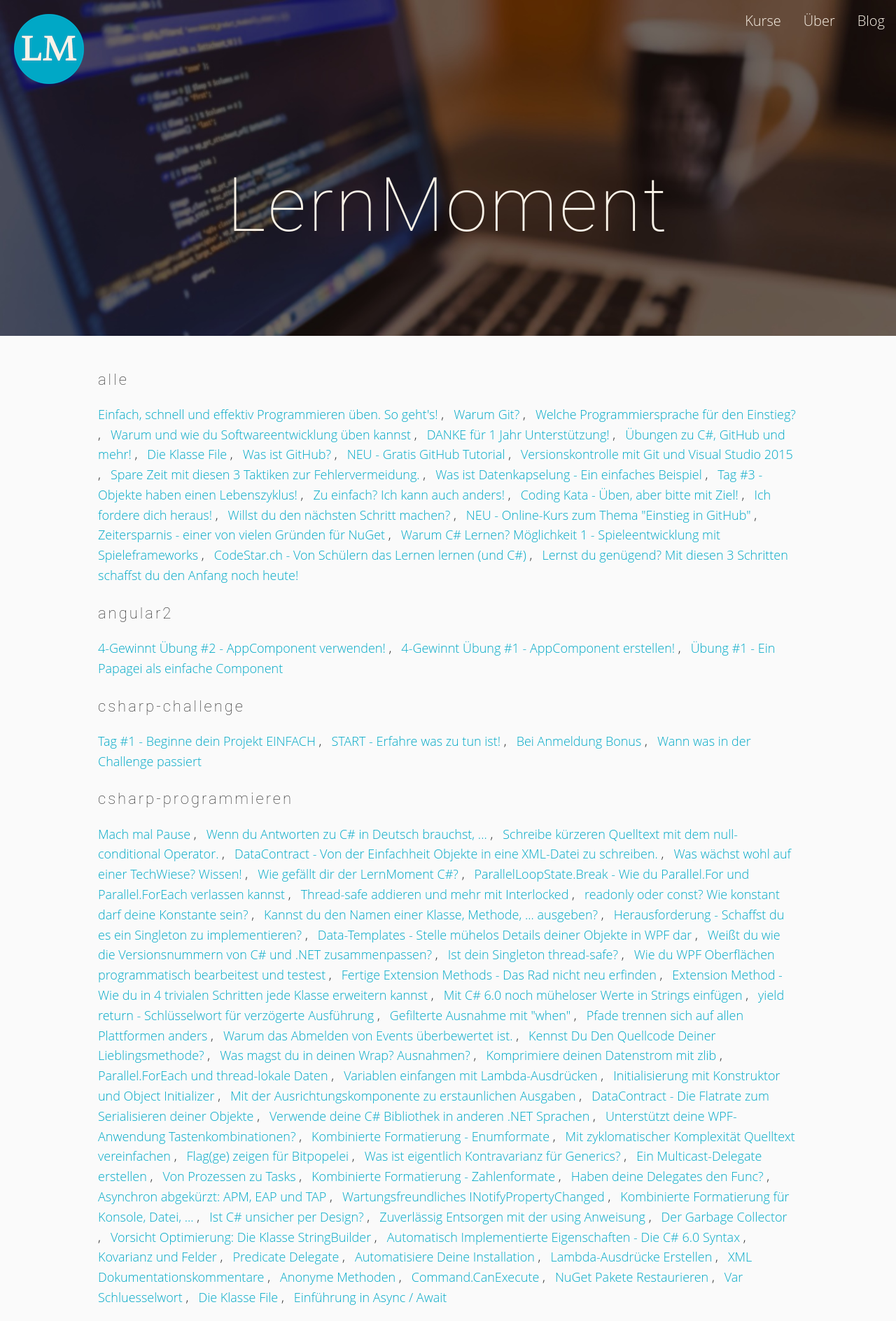
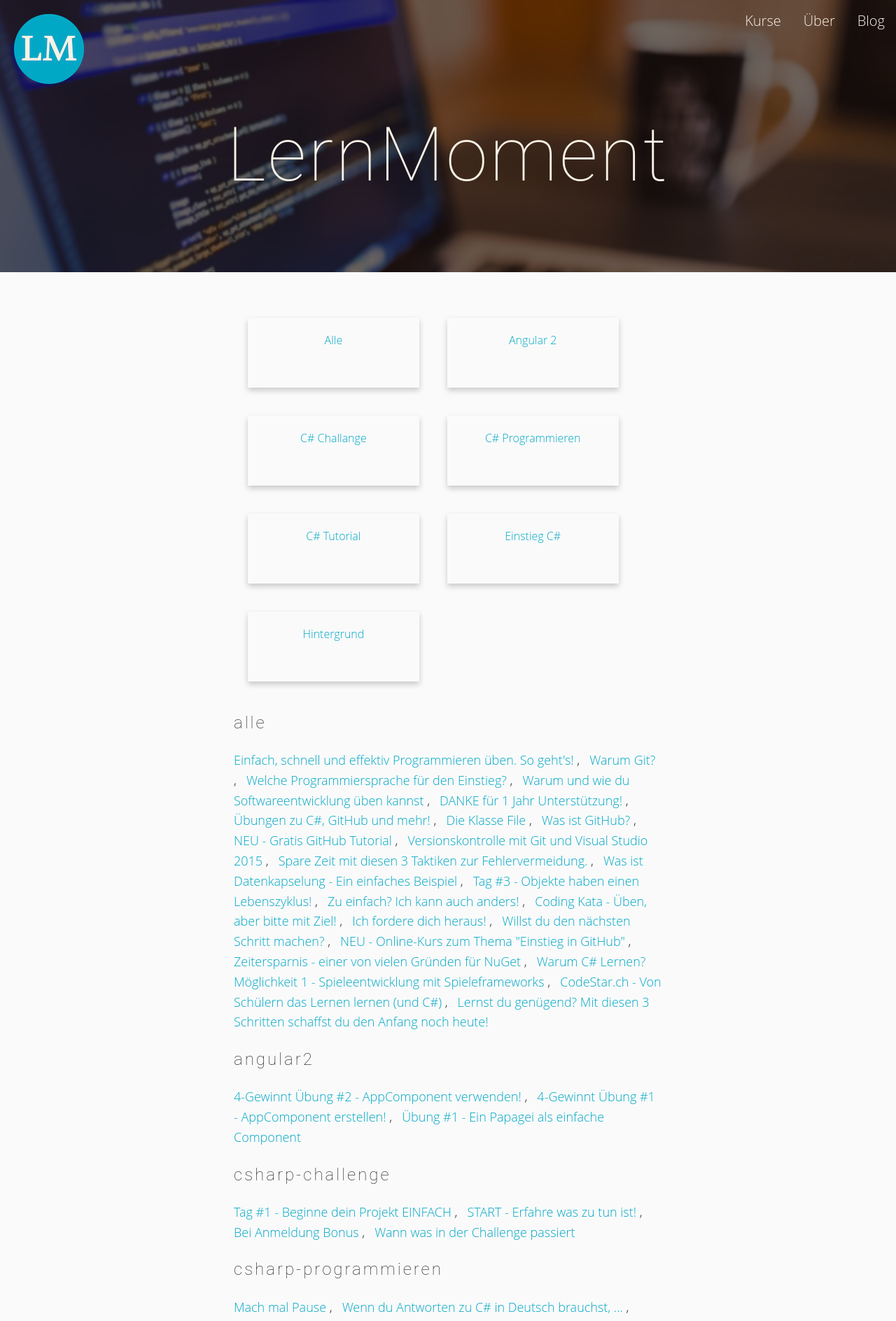
Before and after one commit to LernMoment/LernMoment.de-2.0, a Jekyll site: the page built from blog.html, in a window 1280 px wide. Shown: the top 1888 px of the page at 70% size. Built offline with Jekyll 4.4.1, drawn with Linux system fonts in a browser that asks for light colours; comment, search, counter and statistics services are not loaded.

Commit message:
more blog

```diff
--- a/_includes/header.html
+++ b/_includes/header.html
@@ -1,7 +1,7 @@
 <header>
   <section>
     <a title="LernMoment Startseite" href="/">
-      <h1>LernMoment</h1>
+      <div class="lernmoment-headline">LernMoment</div>
     </a>
   </section>
 </header>
--- a/_layouts/post.html
+++ b/_layouts/post.html
@@ -5,9 +5,9 @@
     {% include nav.html %}
     {% include header.html %}
     <div class="content post">
-      <h3>
+      <h1>
         {{ page.title }}
-      </h3>
+      </h1>
       <span>{{ page.date | date: "%-d. %b %Y" }}</span>
       {% if page.excerpt %}
         <p class="abstract">{{ page.excerpt }}</p>
--- a/assets/sass/base/_root.scss
+++ b/assets/sass/base/_root.scss
@@ -24,23 +24,22 @@
 }
 
 h1 {
-  font-size: 12vmin;
+  font-size: 26px;
 }
+
 h2 {
-  font-size: 6vmin;
+  font-size: 24px;
 }
 
 h3 {
   font-size: 22px;
-  margin-bottom: 0;
 }
 
 h4 {
   font-size: 20px;
-  margin-bottom: 0;
 }
 
-p {
+p, ol, ul, li {
   font-size: 18px;
 }
 
@@ -55,7 +54,7 @@
 }
 
 h4, h5 {
-  letter-spacing: 0;
+  letter-spacing: 1.5px;
 }
 
 .abstract {
@@ -115,6 +114,17 @@
 }
 
 header {
+  font-family: 'Roboto', sans-serif;
+  font-weight: 100;
+  letter-spacing: 3px;
+  .lernmoment-headline {
+    font-size: 12vmin;
+    margin-bottom: 6vmin;
+  }
+  .lernmoment-subheadline {
+    font-size: 6vmin;
+    margin-bottom: 6vmin;
+  }
   a {
     color: inherit;
     &:hover {
@@ -137,12 +147,12 @@
 header#hero {
   min-height: 100vh;
   section {
-    padding-top: 45vh;
+    padding-top: 40vh;
   }
 }
 
 .content {
-  max-width: 1000px;
+  max-width: 740px;
   margin-right: auto;
   margin-left: auto;
   margin-top: 5vh;
@@ -155,7 +165,7 @@
   // Hacking AddThis default style
   position: absolute;
   right: 16px;
-  top: 56px;
+  top: 70px;
 }
 
 #cookie-bar {
@@ -163,11 +173,49 @@
   z-index: 10000;
 }
 
+.blog-category-overview {
+  a {
+    color: inherit;
+    &:hover {
+      color: inherit;
+    }
+  }
+}
+
+.post-preview {
+  box-shadow: 0 4px 8px 0 rgba(0,0,0,0.2);
+  &:hover {
+    box-shadow: 0 8px 16px 0 rgba(0,0,0,0.2);
+  }
+  margin-bottom: 50px;
+  padding: 20px;
+}
+
+.blog-category-wrapper {
+  overflow: auto;
+}
+
+.blog-category-box {
+  width: 40%;
+  float: left;
+  height: 100px;
+  box-shadow: 0 4px 8px 0 rgba(0,0,0,0.2);
+  &:hover {
+    box-shadow: 0 8px 16px 0 rgba(0,0,0,0.2);
+  }
+  padding: 20px;
+  text-align: center;
+  margin: 20px;
+  position: relative;
+
+}
+
 .course {
   position: relative;
   box-shadow: 0 4px 8px 0 rgba(0,0,0,0.2);
   padding: 10px;
   margin-bottom: 50px;
+  padding-left: 20px;
   z-index: 2;
   &:hover {
     box-shadow: 0 8px 16px 0 rgba(0,0,0,0.2);
--- a/assets/sass/vendor/_normalize.scss
+++ b/assets/sass/vendor/_normalize.scss
@@ -15,6 +15,10 @@
   line-height: 1.6; /* 2 CHANGED */
   -ms-text-size-adjust: 100%; /* 3 */
   -webkit-text-size-adjust: 100%; /* 3 */
+}
+
+* {
+  box-sizing: border-box;
 }
 
 /* Sections
--- a/blog.html
+++ b/blog.html
@@ -5,8 +5,48 @@
 
 <div class="blog-overview">
   {% assign categories = site.categories | sort %}
+<div class="blog-category-wrapper">
+      <a href="/blog/alle">
+        <div class="blog-category-box">
+            Alle
+        </div>
+      </a>
+      <a href="/blog/angular2">
+        <div class="blog-category-box">
+            Angular 2
+        </div>
+      </a>
+
+      <a href="/blog/csharp-challenge">
+        <div class="blog-category-box">
+            C# Challange
+        </div>
+      </a>
+      <a href="/blog/csharp-programmieren">
+        <div class="blog-category-box">
+            C# Programmieren
+        </div>
+      </a>
+      <a href="/blog/csharp-tutorial-deutsch">
+        <div class="blog-category-box">
+            C# Tutorial
+        </div>
+      </a>
+      <a href="/blog/einstieg-csharp">
+        <div class="blog-category-box">
+          Einstieg C#
+        </div>
+      </a>
+
+      <a href="/blog/hintergrund">
+        <div class="blog-category-box">
+          Hintergrund
+        </div>
+      </a>
+
+  </div>
   {% for category in categories %}
-    <h3>{{ category | first }}</h3>
+    <h2>{{ category | first }}</h2>
     <p>{% for posts in category %}
       {% for post in posts %}
         <a href="{{ post.url | prepend: site.baseurl }}">
--- a/index.html
+++ b/index.html
@@ -4,8 +4,8 @@
 
 <header id="hero">
   <section>
-    <h1>LernMoment</h1>
-    <h2>Programmieren lernen. Individuell. Täglich.</h2>
+    <div class="lernmoment-headline">LernMoment</div>
+    <div class="lernmoment-subheadline">Programmieren lernen. Individuell. Täglich.</div>
     <a class="button" title="Jetzt programmieren lernen mit den Kursen von LernMoment" href="/courses.html">jetzt lernen</a>
   </section>
 </header>
```
Also changed, not shown: blog/alle.html (added, +23 -0 lines).
